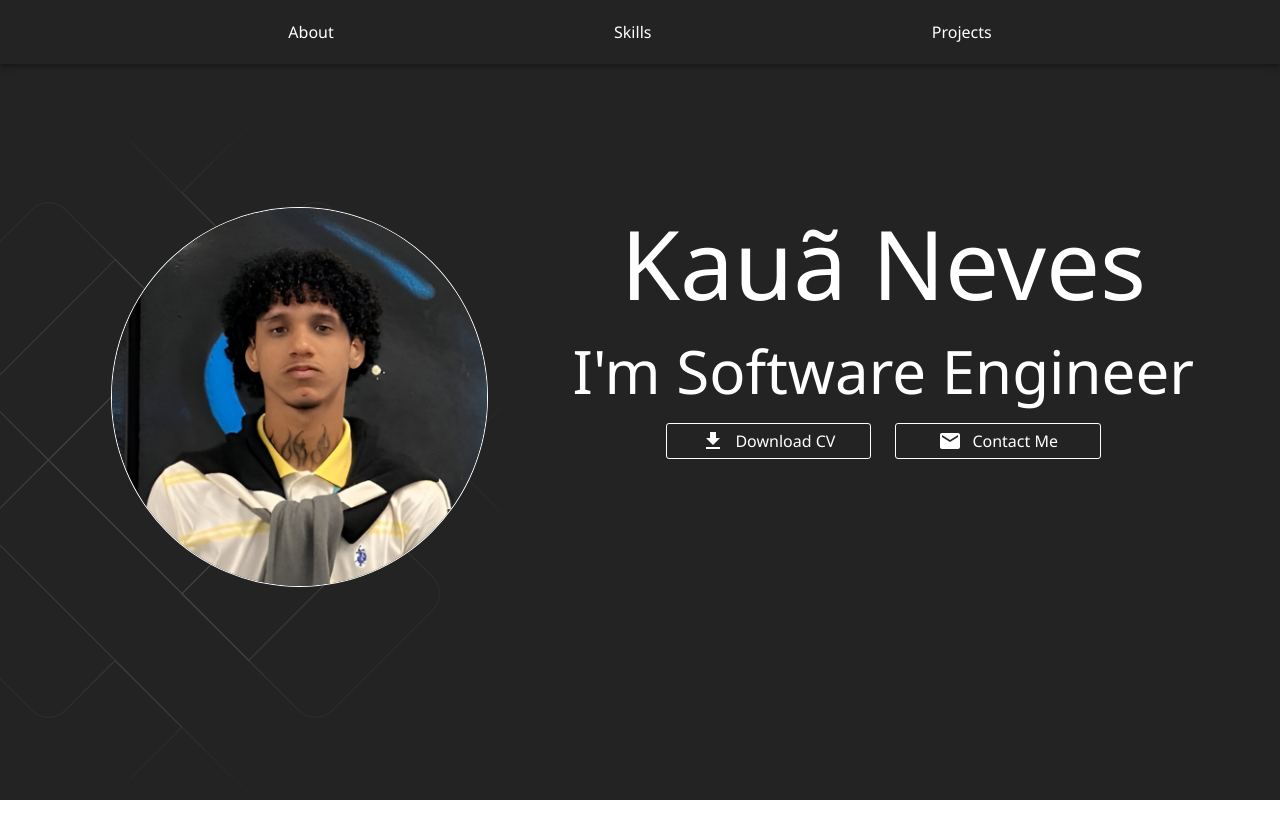
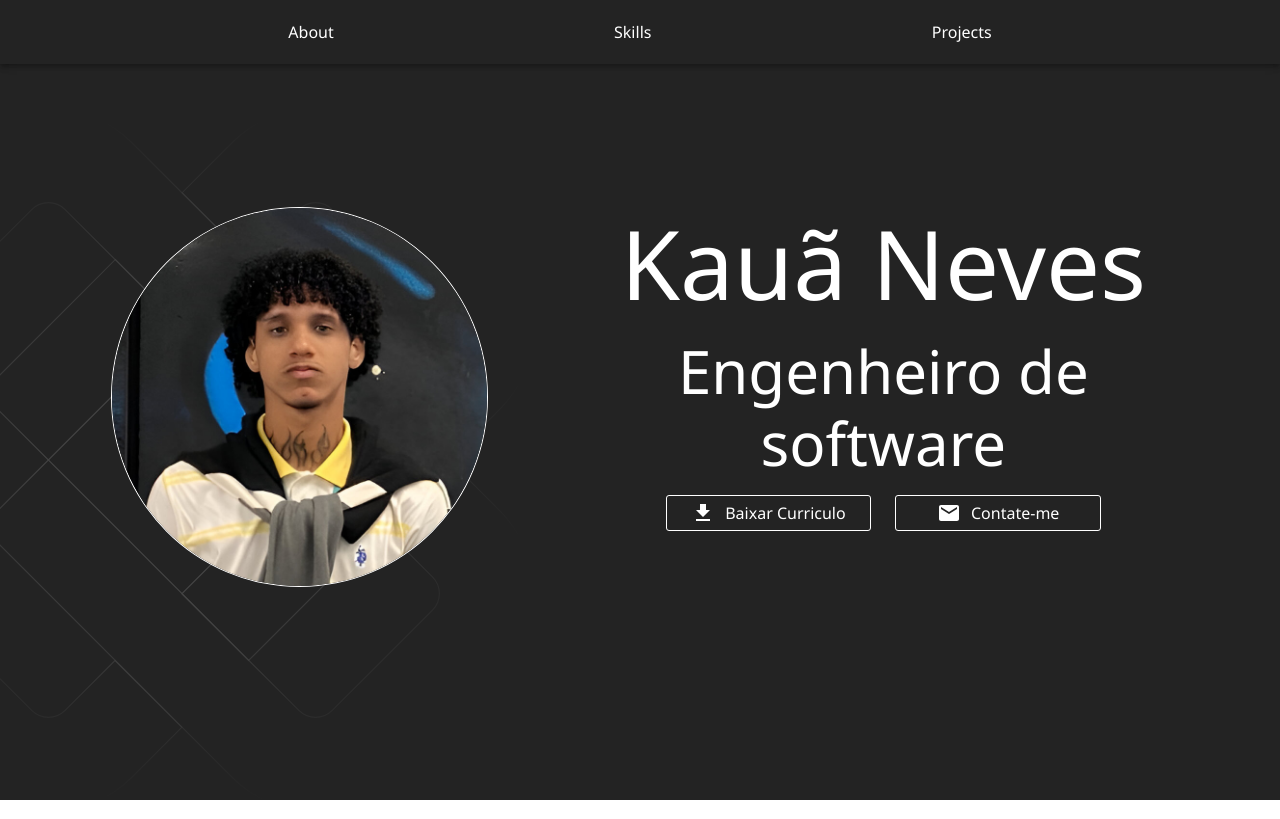
Before and after one commit to DevKneves/Portifolio, a React (Vite) app in the folder my-portifolio/: page / in a window 1280 px wide. Built offline with nearby package versions, Linux system fonts and the light colour scheme.

Commit message:
refactor: I changed the portfolio language to my native language

```diff
--- a/my-portifolio/src/pages/Home/sections/Hero/Hero.tsx
+++ b/my-portifolio/src/pages/Home/sections/Hero/Hero.tsx
@@ -37,18 +37,18 @@ const Hero = () => {
                 </Grid>
                 <Grid item xs={12} md={7}>
                     <Typography color="primary.contrastText" variant="h1" textAlign="center" pb={2}>Kauã Neves</Typography>
-                    <Typography color="primary.contrastText" variant="h2" textAlign="center" pb={2}>I'm Software Engineer</Typography>
+                    <Typography color="primary.contrastText" variant="h2" textAlign="center" pb={2}>Engenheiro de software</Typography>
                     <Grid container display="flex" justifyContent="center" spacing={3}>
                         <Grid item xs={12} md={4} display="flex" justifyContent="center">
                             <StyledButton>
                                 <DownloadIcon />
-                                <Typography>Download CV</Typography>
+                                <Typography>Baixar Curriculo</Typography>
                             </StyledButton>
                         </Grid>
                         <Grid item xs={12} md={4} display="flex" justifyContent="center">
                              <StyledButton>
                                 <EmailIcon />
-                               <Typography>Contact Me</Typography>
+                               <Typography>Contate-me</Typography>
                                 </StyledButton>
                         </Grid>
                     </Grid>
```
